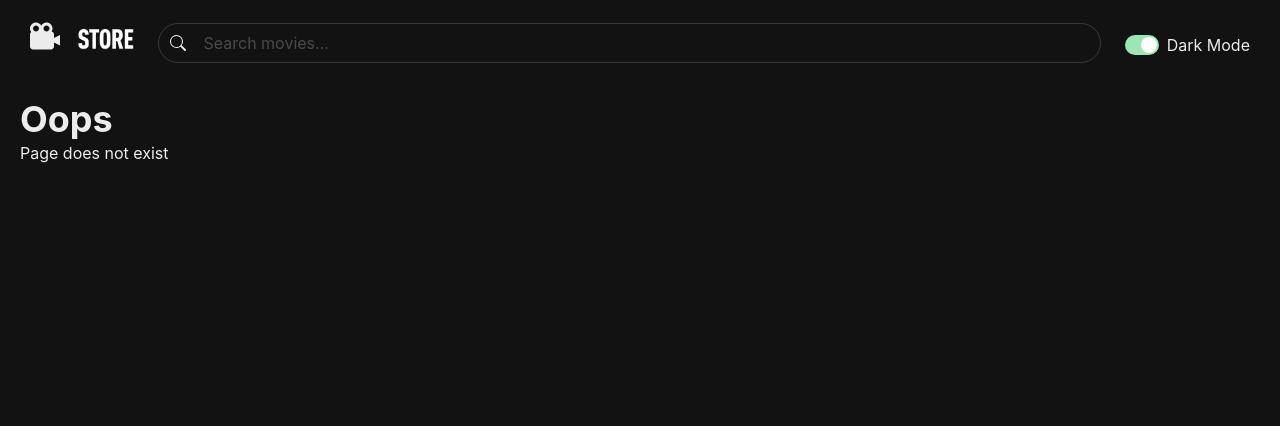
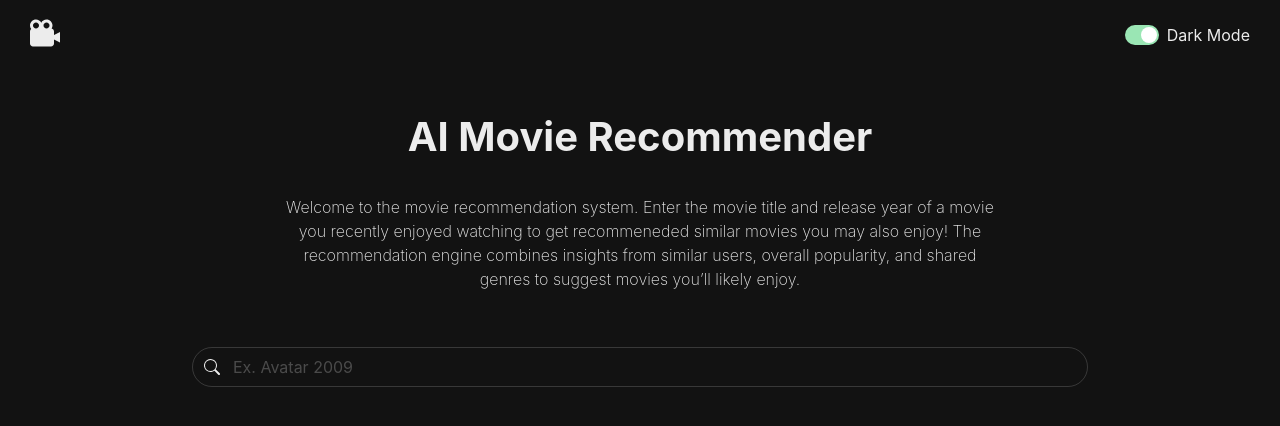
Before and after one commit to AliB-11/AI-Movie-Recommendation_System, a React (Vite) app in the folder frontend/: page /recommend in a window 1280 px wide. Shown: the top 426 px of the page. Built offline with nearby package versions, Linux system fonts and the light colour scheme.

Commit message:
Completed Movie reccomendationPage frontend and hooks to fetch movieData

```diff
--- a/frontend/package.json
+++ b/frontend/package.json
@@ -12,6 +12,7 @@
     "@chakra-ui/react": "^2.8.2",
     "@emotion/react": "^11.13.3",
     "@emotion/styled": "^11.13.0",
+    "@fontsource/poppins": "^5.2.6",
     "@tanstack/react-query": "4.28",
     "@tanstack/react-query-devtools": "4.28",
     "axios": "^1.7.7",
--- a/frontend/src/components/ReccomendationButton.tsx
+++ b/frontend/src/components/ReccomendationButton.tsx
@@ -1,19 +1,20 @@
 import { Button } from "@chakra-ui/react";
 import useSearch from "../hooks/useSearch";
 import { useState } from "react";
+import { Link } from "react-router-dom";
 
 const ReccomendationButton = () => {
-  const movieName = "Forrest Gump 1994";
-  const [searchEnabled, setSearchEnabled] = useState(false);
-
-  const { data, error, isLoading } = useSearch(movieName, searchEnabled);
-
-  if (data) console.log(data.recommendation[0]);
+  // const movieName = "Forrest Gump 1994";
+  // const [searchEnabled, setSearchEnabled] = useState(false);
+  // const { data, error, isLoading } = useSearch(movieName, searchEnabled);
+  // if (data) console.log(data.recommendation[0]);
 
   return (
-    <Button color={"gold"} onClick={() => setSearchEnabled(true)}>
-      🎬 Get Movie Recommendations
-    </Button>
+    <Link to={"/recommend"}>
+      <Button color={"gold"} backgroundColor={"black"}>
+        🎬 Get Movie Recommendations
+      </Button>
+    </Link>
   );
 };
 
--- /dev/null
+++ b/frontend/src/components/RecomendNavBar.tsx
@@ -0,0 +1,36 @@
+import { Box, Flex, HStack, Icon, useColorMode } from "@chakra-ui/react";
+import { BiSolidCameraMovie } from "react-icons/bi";
+import { Link } from "react-router-dom";
+
+import ColorModeSwitch from "./ColorModeSwitch";
+
+const RecomendNavBar = () => {
+  const { toggleColorMode, colorMode } = useColorMode();
+
+  return (
+    <Flex
+      width={"100%"}
+      padding={"15px"}
+      paddingRight={"30px"}
+      justifyContent={"space-between"}
+      flexDirection={"row"}
+    >
+      <HStack
+        marginRight={4}
+        width={{ base: "50px", md: "115px" }}
+        marginLeft={3}
+        spacing={3}
+      >
+        <Link to={"/"}>
+          <Icon as={BiSolidCameraMovie} boxSize={9} objectFit={"cover"} />
+        </Link>
+      </HStack>
+
+      <Box marginTop={2}>
+        <ColorModeSwitch></ColorModeSwitch>
+      </Box>
+    </Flex>
+  );
+};
+
+export default RecomendNavBar;
--- /dev/null
+++ b/frontend/src/components/RecommendSearch.tsx
@@ -0,0 +1,39 @@
+import { Input, InputGroup, InputLeftElement } from "@chakra-ui/react";
+import React, { useState } from "react";
+import { BsSearch } from "react-icons/bs";
+
+interface Props {
+  setQuery: (query: string) => void;
+}
+
+const RecommendSearch = ({ setQuery }: Props) => {
+  const [input, setInput] = useState("");
+  const handleSubmit = (e: React.FormEvent) => {
+    e.preventDefault();
+    if (input.trim()) {
+      setQuery(input);
+    }
+  };
+  return (
+    <form
+      style={{
+        width: "100%",
+        display: "flex",
+        justifyContent: "center",
+      }}
+      onSubmit={handleSubmit}
+    >
+      <InputGroup width={{ base: "90%", md: "70%" }}>
+        <Input
+          borderRadius={20}
+          placeholder="Ex. Avatar 2009"
+          value={input}
+          onChange={(e) => setInput(e.target.value)}
+        />
+        <InputLeftElement children={<BsSearch />} />
+      </InputGroup>
+    </form>
+  );
+};
+
+export default RecommendSearch;
--- /dev/null
+++ b/frontend/src/components/RecommendedMovieGrid.tsx
@@ -0,0 +1,36 @@
+import { SimpleGrid } from "@chakra-ui/react";
+import React from "react";
+import MovieCard from "./MovieCard";
+import MovieCardSkeleton from "./MovieSkeleton";
+import { useMoviesByIds } from "../hooks/useMoviesByIds";
+import useSearch from "../hooks/useSearch";
+
+interface Props {
+  query: string;
+}
+
+const RecommendedMovieGrid = ({ query }: Props) => {
+  const skeletons = [1, 2, 3, 4, 5, 6, 7, 8, 9, 10, 11, 12]; //map 6 skeletons
+
+  const { data: searchResults, isLoading } = useSearch(query, query.length > 0); // e.g. ["101", "102"]
+
+  const movieQueries = useMoviesByIds(searchResults?.recommendation);
+
+  return (
+    <SimpleGrid
+      padding={"25px"}
+      spacing={8}
+      columns={{ base: 2, md: 3, lg: 4, xl: 5, "2xl": 6 }}
+    >
+      {isLoading
+        ? skeletons.map((skeleton) => <MovieCardSkeleton key={skeleton} />)
+        : movieQueries.map((movie) =>
+            movie.data ? (
+              <MovieCard key={movie.data.id} movie={movie.data} />
+            ) : null
+          )}
+    </SimpleGrid>
+  );
+};
+
+export default RecommendedMovieGrid;
--- /dev/null
+++ b/frontend/src/hooks/useMoviesByIds.ts
@@ -0,0 +1,17 @@
+import { useQueries } from "@tanstack/react-query";
+import APIClient, { APIClientMovie, fetchMovieResponse } from "../services/api-client";
+import { MovieObjects } from "../entities/MovieObjects";
+
+const apiClient = new APIClientMovie<MovieObjects>("/movie");
+
+export const useMoviesByIds = (ids: number[] | undefined) => {
+  const queries = useQueries({
+    queries: (ids ?? []).map((id) => ({
+      queryKey: ["movie", id],
+      queryFn: (): Promise<MovieObjects> => apiClient.get(id.toString()),
+      enabled: !!ids && ids.length > 0, // optional, disables fetch if no ids
+    })),
+  });
+
+  return queries;
+};
--- a/frontend/src/pages/MovieDetailPage.tsx
+++ b/frontend/src/pages/MovieDetailPage.tsx
@@ -66,7 +66,7 @@ const MovieDetailPage = () => {
           src={getPoster(movie.backdrop_path)} // request smaller version
           alt={movie.title}
           objectFit="cover"
-          objectPosition="50% 20%" // 👈 shift down: crop ~10% from top, rest from bottom
+          objectPosition="50% 20%" //  shift down: crop ~10% from top, rest from bottom
           w="100%"
           h="100%"
         />
--- /dev/null
+++ b/frontend/src/pages/ReccomendationPage.tsx
@@ -0,0 +1,52 @@
+import { Flex, Grid, GridItem, Text, VStack } from "@chakra-ui/react";
+import RecomendNavBar from "../components/RecomendNavBar";
+import RecommendSearch from "../components/RecommendSearch";
+import { useState } from "react";
+import RecommendedMovieGrid from "../components/RecommendedMovieGrid";
+const ReccomendationPage = () => {
+  const [query, setQuery] = useState("");
+
+  return (
+    <>
+      <RecomendNavBar></RecomendNavBar>
+      <Grid>
+        <GridItem>
+          <VStack marginTop={5}>
+            <Text
+              marginTop={15}
+              fontSize={{ base: "35", md: "40" }}
+              fontWeight={"700"}
+            >
+              AI Movie Recommender
+            </Text>
+            <Flex
+              textAlign="center"
+              maxW={{ base: "450px", md: "720px" }} // keeps it readable, adjust as needed
+              mx="auto" // centers horizontally
+            >
+              <Text
+                marginTop={5}
+                fontSize={{ base: "15", md: "16" }}
+                fontWeight={"200"}
+              >
+                Welcome to the movie recommendation system. Enter the movie
+                title and release year of a movie you recently enjoyed watching
+                to get recommeneded similar movies you may also enjoy! The
+                recommendation engine combines insights from similar users,
+                overall popularity, and shared genres to suggest movies you’ll
+                likely enjoy.
+              </Text>
+            </Flex>
+            <Flex marginTop={12} width="100%" justify="center">
+              <RecommendSearch setQuery={setQuery}></RecommendSearch>
+            </Flex>
+
+            {query && <RecommendedMovieGrid query={query} />}
+          </VStack>
+        </GridItem>
+      </Grid>
+    </>
+  );
+};
+
+export default ReccomendationPage;
--- a/frontend/src/routes.tsx
+++ b/frontend/src/routes.tsx
@@ -4,6 +4,7 @@ import HomePage from "./pages/HomePage";
 
 import ErrorPage from "./pages/ErrorPage";
 import MovieDetailPage from "./pages/MovieDetailPage";
+import ReccomendationPage from "./pages/ReccomendationPage";
 
 const router = createBrowserRouter([
   {
@@ -15,6 +16,11 @@ const router = createBrowserRouter([
       { path: "movies/:id", element: <MovieDetailPage /> },
     ],
   },
+  {
+    path: "/recommend",
+    element: <ReccomendationPage />,
+    errorElement: <ErrorPage />,
+  },
 ]);
 
 export default router;
--- a/frontend/src/services/api-client.ts
+++ b/frontend/src/services/api-client.ts
@@ -63,6 +63,7 @@ export class APIClientMovie<T>{
   get = (id:string | undefined)=> {
     return axiosInstance.get<T>(this.endpoint + '/' + id).then(res=>res.data)
   }
+
 }
 
 
--- a/frontend/src/theme.ts
+++ b/frontend/src/theme.ts
@@ -1,4 +1,5 @@
 import { extendTheme, ThemeConfig } from "@chakra-ui/react";
+import "@fontsource/poppins";
 
 const config: ThemeConfig = {
   initialColorMode: 'dark'
@@ -18,7 +19,8 @@ const theme = extendTheme({config,
       800: '#121212',
       900: '#111',
     }
-  }
+  },
+
 })
 
 export default theme;
```
Also changed, not shown: 1 other file (tests, documents, lock files or other folders).
